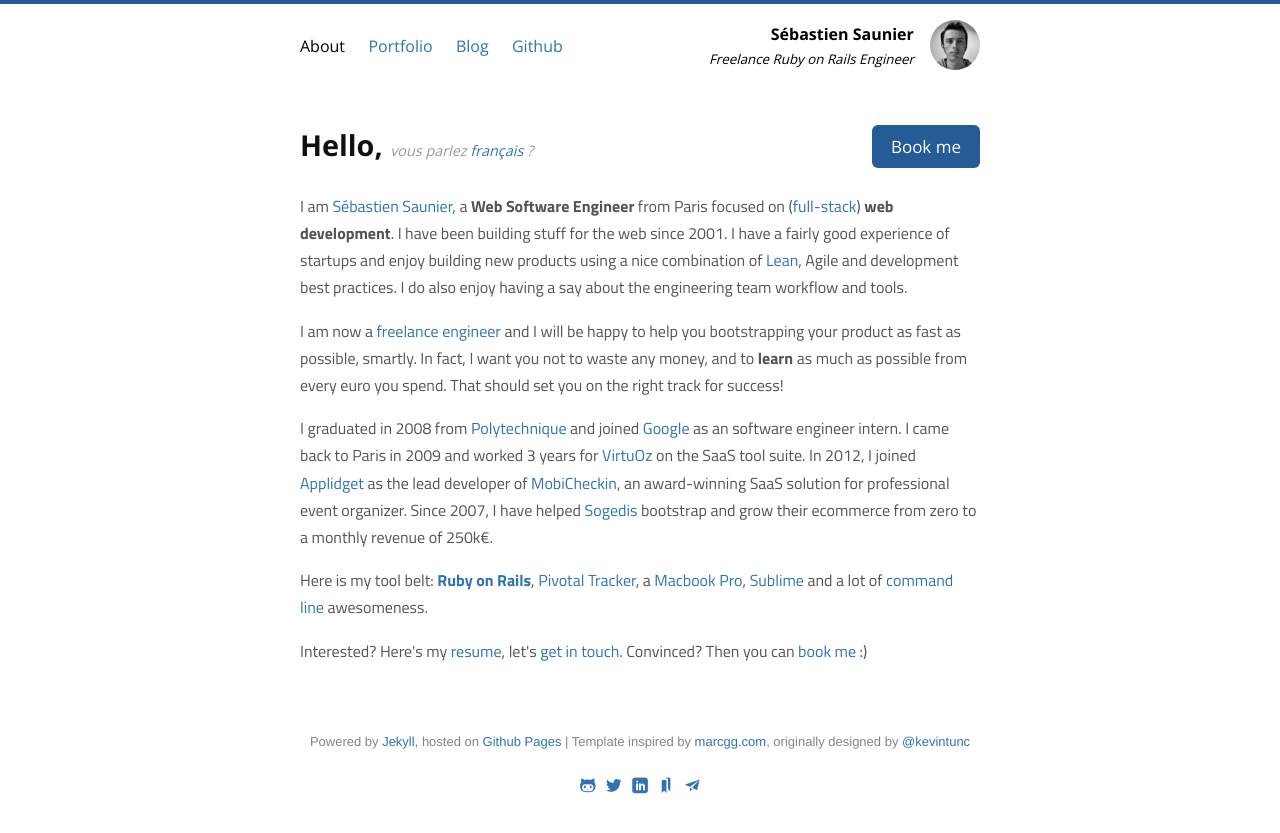
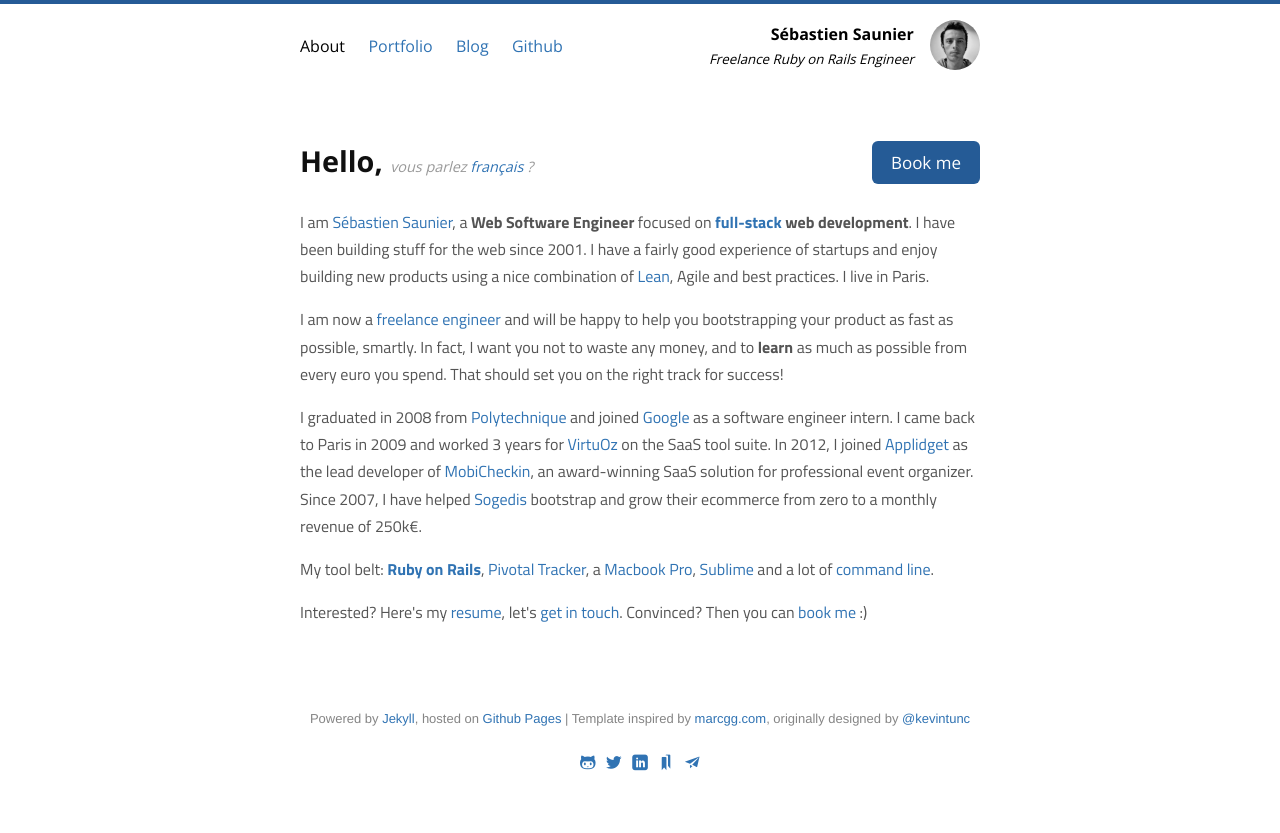
Before and after one commit to ssaunier/ssaunier.github.io, a Jekyll site: the page built from index.html, in a window 1280 px wide. Shown: the top 833 px of the page. Built offline with Jekyll 4.4.1, drawn with Linux system fonts in a browser that asks for light colours.

Commit message:
Polish the presentation text

```diff
--- a/css/site.css
+++ b/css/site.css
@@ -123,7 +123,7 @@ header nav {
 .separator {
   /*border-bottom: 1px solid #E6E6E6;*/
   padding-bottom: 1em;
-  margin-bottom: 2em;
+  margin-bottom: 3em;
 }
 
 header .logo a, header .logo a:hover {
--- a/index.html
+++ b/index.html
@@ -19,28 +19,28 @@ description: Sébastien Saunier is a freelance full stack web engineer with a pa
   </h1>
 
   <p>
-    I am <a href="/"><span itemprop="name">Sébastien Saunier</span></a>, a <strong itemprop="role">Web Software Engineer</strong> from <span itemprop="location">Paris</span> focused on
-    (<a href="http://www.laurencegellert.com/2012/08/what-is-a-full-stack-developer/">full-stack</a>)
+    I am <a href="/"><span itemprop="name">Sébastien Saunier</span></a>, a <strong itemprop="role">Web Software Engineer</strong> focused on
+    <strong><a href="http://www.laurencegellert.com/2012/08/what-is-a-full-stack-developer/">full-stack</a></strong>
     <strong>web development</strong>. I have been building stuff for the web since 2001.
     I have a fairly good experience of startups and enjoy building new
     products using a nice combination of <a href="http://theleanstartup.com/">Lean</a>,
-    Agile and development best practices. I do also enjoy having a say about the engineering team workflow and tools.
+    Agile and best practices. I live in <span itemprop="location">Paris</span>.
   </p>
 
   <p>
-    I am now a <a href="http://freelancebooking.pro/en/users/ssaunier">freelance engineer</a> and I will be happy to help you bootstrapping your product as fast as possible, smartly. In fact, I want you not to waste any money, and to <strong>learn</strong> as much as possible from every euro you spend. That should set you on the right track for success!
+    I am now a <a href="http://freelancebooking.pro/en/users/ssaunier">freelance engineer</a> and will be happy to help you bootstrapping your product as fast as possible, smartly. In fact, I want you not to waste any money, and to <strong>learn</strong> as much as possible from every euro you spend. That should set you on the right track for success!
   </p>
 
   <p>
-    I graduated in 2008 from <a href="http://www.polytechnique.edu/jsp/accueil.jsp?LANGUE=1">Polytechnique</a> and joined <a href="https://www.google.com/about/jobs/locations/zurich/">Google</a> as an software engineer intern. I came back to Paris in 2009 and worked 3 years for <a href="http://www.virtuoz.com">VirtuOz</a> on the SaaS tool suite. In 2012, I joined <a href="http://www.applidget.com">Applidget</a>
+    I graduated in 2008 from <a href="http://www.polytechnique.edu/jsp/accueil.jsp?LANGUE=1">Polytechnique</a> and joined <a href="https://www.google.com/about/jobs/locations/zurich/">Google</a> as a software engineer intern. I came back to Paris in 2009 and worked 3 years for <a href="http://www.virtuoz.com">VirtuOz</a> on the SaaS tool suite. In 2012, I joined <a href="http://www.applidget.com">Applidget</a>
     as the lead developer of <a href="http://www.mobicheckin.com">MobiCheckin</a>, an award-winning SaaS solution for professional event organizer. Since 2007, I have helped <a href="http://www.sogedis.fr">Sogedis</a> bootstrap and grow their ecommerce from zero to a monthly revenue of 250k€.
   </p>
   <p>
-    Here is my tool belt: <a href="http://rubyonrails.org/"><strong>Ruby on Rails</strong></a>,
+    My tool belt: <a href="http://rubyonrails.org/"><strong>Ruby on Rails</strong></a>,
     <a href="http://pivotaltracker.com/">Pivotal Tracker</a>,
     a <a href="https://www.apple.com/macbook-pro/">Macbook Pro</a>,
     <a href="http://www.sublimetext.com/">Sublime</a>
-    and a lot of <a href="https://github.com/ssaunier/dotfiles">command line</a> awesomeness.
+    and a lot of <a href="https://github.com/ssaunier/dotfiles">command line</a>.
   </p>
 
   <p>
```
